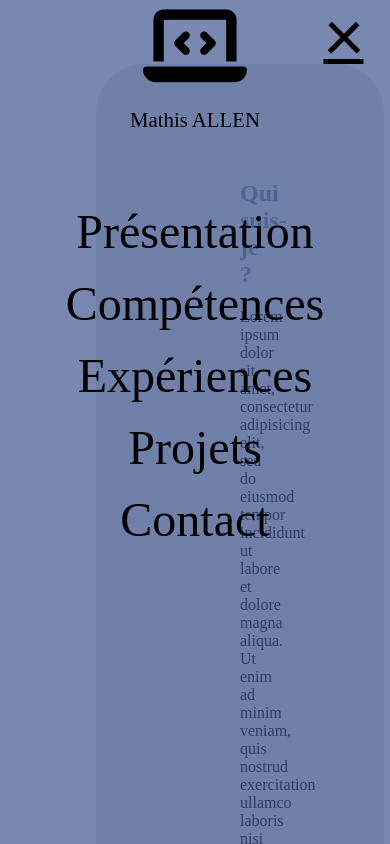
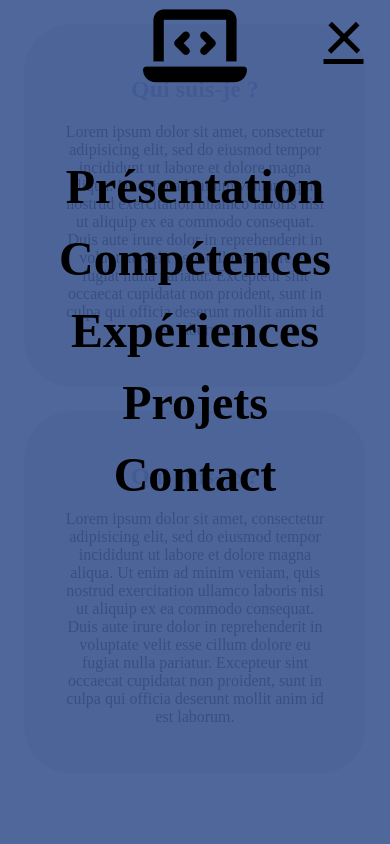
Before and after one commit to Man344/Man344.github.io, a plain HTML site: page index.html in a window 390 px wide. Both pictures are taken after a click on the element 345 px from the left and 35 px from the top of the page. Shown: the top 844 px of the page. Drawn offline with nearby package versions, Linux system fonts and the light colour scheme.

Commit message:
DebutSessionVMob

```diff
--- a/css/index.css
+++ b/css/index.css
@@ -14,13 +14,10 @@ header{
   padding: 0;
 }
 section{
+  height: auto;
   overflow: hidden;
-  height: auto;
 }
-.nav-bar-row{
-  background: rgba(62, 87, 145,0.7);
-  z-index: 10;
-}
+
 .menu-section{
   width: 100%;
   height: auto;
@@ -31,10 +28,8 @@ section{
   font-size: 1.3em;
 }
 .main-row{
-  margin: 4em 6em;
+  background-color:rgb(0,0,0,0.1);
   border-radius: 3em;
-  padding: 6em 9em;
-  background-color:rgb(0,0,0,0.1);
 }
 .title{
   text-align: center;
@@ -47,10 +42,7 @@ section{
 
 /* //////////////////////////////////Version Mobile/////////////////////////// */
 
-@media screen and (max-width:810px){
-  .limiter.on{
-    display: none;
-  }
+@media screen and (max-width:920px){
   .menu-toggle {
     width: 40px;
     height: 30px;
@@ -74,7 +66,6 @@ section{
     -webkit-transform: rotate(-45deg) translate(8px, -10px);
     transform: rotate(-45deg) translate(8px, -10px);
   }
-
   .one,
   .two,
   .three {
@@ -107,33 +98,46 @@ section{
     text-decoration: none;
     color: black;
     font-size: 3em;
+    font-weight: bold;
     line-height: 1.5;
     width: 100%;
     display: block;
   }
   nav ul a:active, nav ul a:hover {
-    background-color: rgba(0, 0, 0, 0.5);
+    background-color: rgba(0, 0, 0, 0.3);
   }
-
   .menu-section.on {
-    transition-duration: 0.7s;
+    transition-duration: 0.4s;
     z-index: 10;
     width: 100%;
     height: 100%;
     display: block;
     background-color: rgb(0,0,0,0.4);
     position: absolute;
+    background: rgba(62, 87, 145,0.9);
+  }
+  .nav-bar-row{
     background: rgba(62, 87, 145,0.7);
   }
-
   .logoTop{
+    position: relative;
     text-align: center;
+  }
+  .logoTop.on > p{
+    display: none;
+  }
+  .main-row{
+    margin: 1.5em 1.5em;
+    padding: 2em 2.5em;
+  }
+  .content{
+    position: absolute;
   }
 }
 
 /* /////////////////////////Version PC//////////////////////////// */
 
-@media screen and (min-width:811px) {
+@media screen and (min-width:920.1px) {
 
   .logoTop{
     text-align: center;
@@ -176,6 +180,10 @@ section{
   opacity: 0.8;
   transition: transform 0.8s;
   }
+  .nav-bar-row{
+    background: rgba(62, 87, 145,0.7);
+    z-index: 10;
+  }
   .nav-link.active::after, .nav-link:hover::after{
     text-decoration: underline;
     transform: scaleX(1);
@@ -183,4 +191,8 @@ section{
    .nav-link::after, .nav-link.active::after {
     width: 80%;
   }
+  .main-row{
+    margin: 4em 6em;
+    padding: 6em 9em;
+  }
 }
--- a/index.html
+++ b/index.html
@@ -47,6 +47,8 @@
       <div class="content-row">
           <div class="title">
             <h1>Qui suis-je ?</h1>
+          </div>
+          <div class="main-content-row">
             <p>Lorem ipsum dolor sit amet, consectetur adipisicing elit, sed do eiusmod tempor incididunt ut labore et dolore magna aliqua. Ut enim ad minim veniam, quis nostrud exercitation ullamco laboris nisi ut aliquip ex ea commodo consequat. Duis aute irure dolor in reprehenderit in voluptate velit esse cillum dolore eu fugiat nulla pariatur. Excepteur sint occaecat cupidatat non proident, sunt in culpa qui officia deserunt mollit anim id est laborum.</p>
           </div>
       </div>
--- a/js/index.js
+++ b/js/index.js
@@ -3,7 +3,7 @@ $(".menu-toggle").on('click', function() {
   $(this).toggleClass("on");
   $('.menu-section').toggleClass("on");
   $("nav ul").toggleClass('hidden');
-  $('.logoTopName').toggle();
+  $('.logoTop').toggleClass('on');
 
 });
 //Animation lors du click des li a
@@ -11,7 +11,7 @@ $("nav ul").on('click', function(){
   $(this).toggleClass('hidden');
   $('.menu-section').toggleClass("on");
   $(".menu-toggle").toggleClass('on');
-  $('.logoTopName').toggle();
+  $('.logoTop').toggleClass('on');
 });
 
 //Soulignage de l'onglet actif
```
